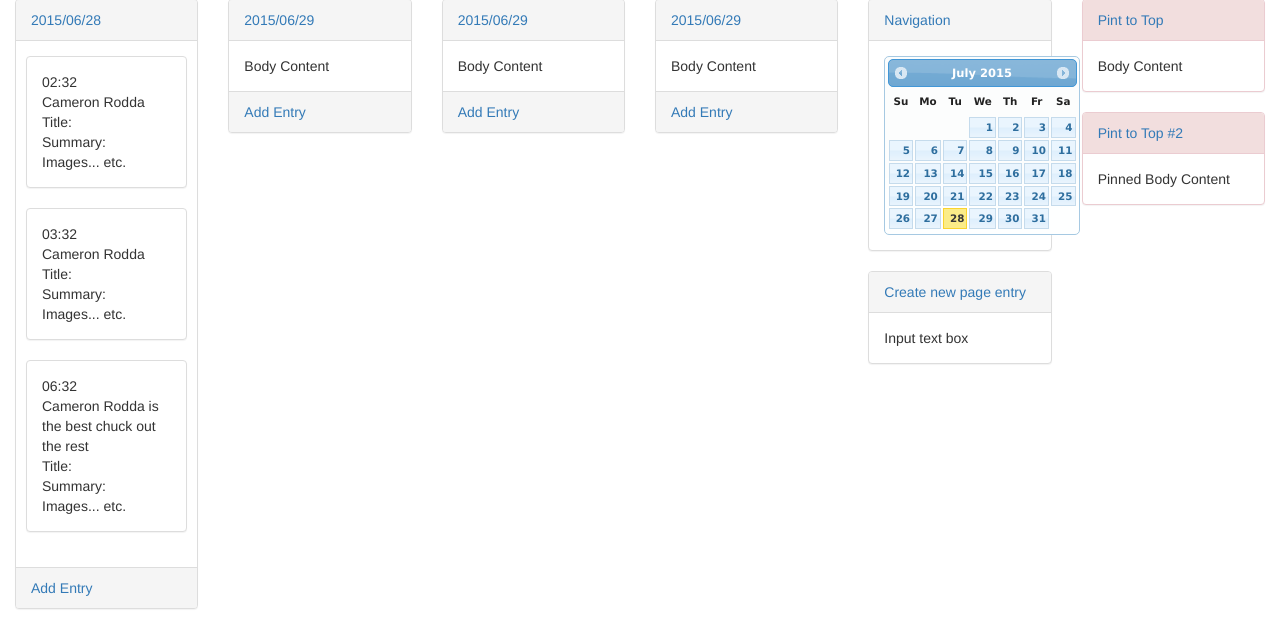
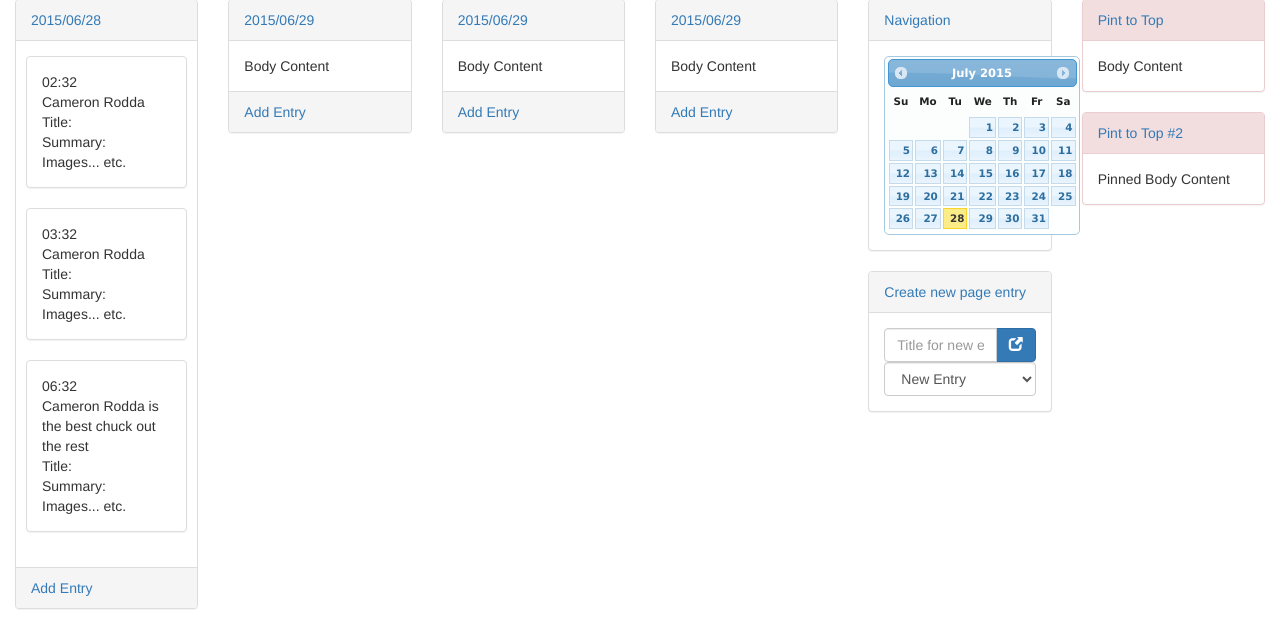
Before and after one commit to nomad-cam/slog, a Flask app: page / in a window 1280 px wide. Shown: the part 123-759 px from the top of the page. Run offline with Flask 2, Linux system fonts and the light colour scheme; some libraries are stand-ins or nearby versions.

Commit message:
updated add new entry formwork

```diff
--- a/slog/templates/index.html
+++ b/slog/templates/index.html
@@ -182,7 +182,22 @@
 
                 </div>
                 <div class="panel-body">
-                    Input text box
+                    <form role="search">
+                        <div class="input-group">
+                            <input type="text" class="form-control" placeholder="Title for new entry..." aria-label="...">
+                            <span class="input-group-btn">
+                                <button type="submit" class="btn btn-primary">
+                                    <span class="glyphicon glyphicon glyphicon-new-window"></span>
+                                </button>
+                            </span>
+                        </div>
+
+                        <select class="form-control">
+                            <option>New Fault</option>
+                            <option>New BLEntry</option>
+                            <option selected>New Entry</option>
+                        </select>
+                    </form>
                 </div>
             </div>
         </div>
```
